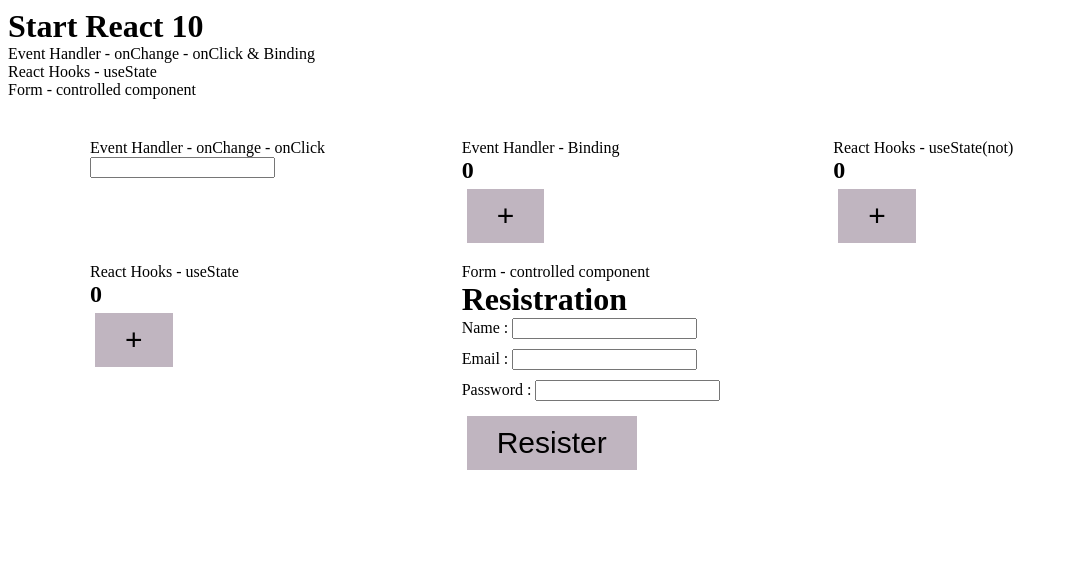
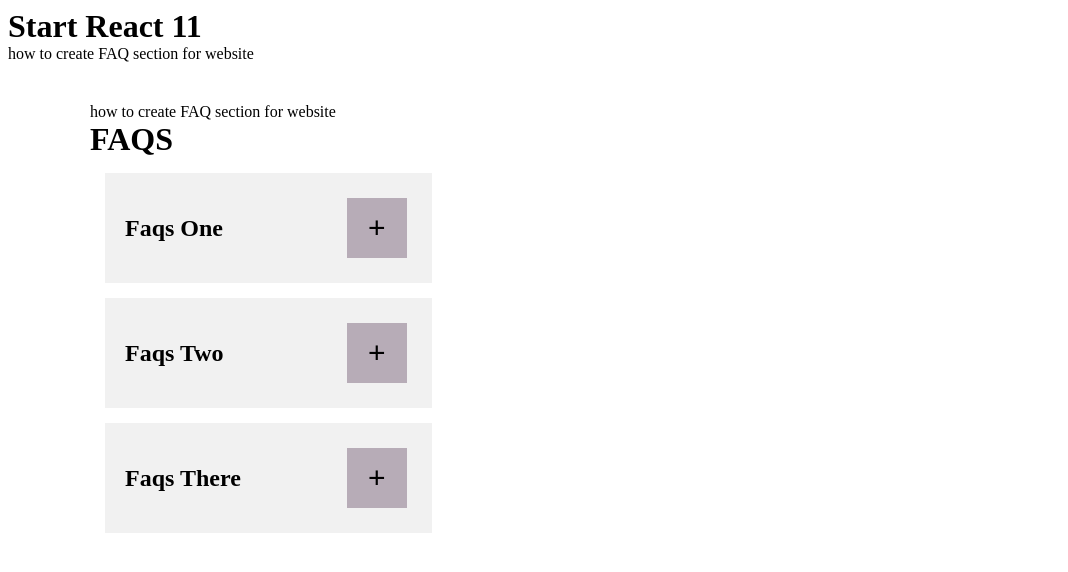
Before and after one commit to ahmmedsabbirbd/react36, a React (Create React App) app: page / in a window 1280 px wide. Shown: the top 572 px of the page, without its empty margins (0-1068 px from the left). Built offline with nearby package versions, Linux system fonts and the light colour scheme.

Commit message:
FAQ section & complete tutorial 28

```diff
--- a/public/style.css
+++ b/public/style.css
@@ -34,6 +34,20 @@
   background-color: #f1f1f1;
 }
 
+.card__header {
+  display: flex;
+  align-items: center;
+  justify-content: space-between;
+}
+
+.card__header button {
+  width: 60px;
+  height: 60px;
+  display: flex;
+  align-items: center;
+  justify-content: center;
+}
+
 @media only screen and (max-width: 767px)  {
 
   .card__wraper {
--- a/src/App.js
+++ b/src/App.js
@@ -1,18 +1,10 @@
 import React from 'react';
-import Event_Handler_Class from './Event_Handler_Class';
-import Event_Handler_Binding from './Event_Handler_Binding';
-import Class from './Hooks_UseState/Class';
-import Hooks_UseState from './Hooks_UseState';
-import Form from './Form_Controlled_Component/Form';
+import FAQS from './FAQS';
 
 function App(){
     return <div className="container">
             <div className="card__wraper">
-                <Event_Handler_Class />
-                <Event_Handler_Binding />
-                <Class />
-                <Hooks_UseState />
-                <Form />
+                <FAQS />
             </div>
         </div>
 }
--- a/src/Event_Handler_Binding/index.js
+++ /dev/null
@@ -1,30 +0,0 @@
-import React, { Component } from 'react';
-
-class Class extends Component {
-
-    constructor (props) {
-        super(props)
-
-        this.state = {
-            count: 0
-        }
-    }
-
-    HandleInIncrement = ()=>  {
-        this.setState({
-            count : this.state.count + 1
-        });
-    }
-
-    render(){
-        return (
-            <div>
-                <p>Event Handler - Binding</p>
-                <h2>{this.state.count}</h2>
-                <button onClick={this.HandleInIncrement}>+</button>
-            </div>
-        )
-    }
-}
-
-export default Class;
--- a/src/Event_Handler_Class/index.js
+++ /dev/null
@@ -1,32 +0,0 @@
-import React, { Component } from 'react';
-
-class Event_Handler_Class extends Component {
-
-    constructor (props) {
-        super(props)
-
-        this.state = {
-            InputVaue: ''
-        }
-    }
-
-    HandleOnChange = (e)=> {
-        this.setState({
-            InputVaue : e.target.value
-        }, ()=>{
-            console.log(this.state.InputVaue);
-        })
-    }
-
-    render(){
-        return (
-            <div>
-                <p>Event Handler - onChange - onClick</p>
-               <input type="text" onChange={this.HandleOnChange} />
-               <p>{this.state.InputVaue}</p>
-            </div>
-        )
-    }
-}
-
-export default Event_Handler_Class;
--- /dev/null
+++ b/src/FAQ.js
@@ -0,0 +1,18 @@
+import React, { useState } from 'react';
+
+const FAQ = (prop)=> {
+    const {title, description} = prop;
+    const [ toggle, setToggle ] = useState(false);
+
+    return (
+        <div className='card'>
+            <div className='card__header'>
+                <h2>{title}</h2>
+                <button onClick={ ()=> setToggle(!toggle)}>{toggle ? "-" : "+"}</button>
+            </div>
+            {toggle ? <p>{description}</p> : ""}
+        </div>
+    )
+}
+
+export default FAQ;
--- /dev/null
+++ b/src/FAQS.js
@@ -0,0 +1,17 @@
+import React, { useState } from 'react';
+import FAQ from './FAQ';
+import FaqsData from './FaqsData';
+
+const FAQS = () => {
+    const [ faqs, setFaqsData ] = useState(FaqsData);
+
+    return (
+        <div>
+            <p>how to create FAQ section for website</p>
+            <h1>FAQS</h1>
+            {faqs.map((faq, index) => <FAQ key={index} {...faq}/>)}
+        </div>
+    )
+}
+
+export default FAQS;
--- /dev/null
+++ b/src/FaqsData.js
@@ -0,0 +1,19 @@
+const FaqsData = [
+    {
+        id: 1,
+        title: "Faqs One",
+        description: "Lorem ipsum, dolor sit amet consectetur adipisicing elit. Nesciunt repellendus, accusantium sed repellat repudiandae temporibus soluta in molestiae fuga architecto eveniet beatae numquam quas sapiente libero reiciendis expedita error obcaecati.",
+    },
+    {
+        id: 2,
+        title: "Faqs Two",
+        description: "Lorem ipsum, dolor sit amet consectetur adipisicing elit. Nesciunt repellendus, accusantium sed repellat repudiandae temporibus soluta in molestiae fuga architecto eveniet beatae numquam quas sapiente libero reiciendis expedita error obcaecati.",
+    },
+    {
+        id: 3,
+        title: "Faqs There",
+        description: "Lorem ipsum, dolor sit amet consectetur adipisicing elit. Nesciunt repellendus, accusantium sed repellat repudiandae temporibus soluta in molestiae fuga architecto eveniet beatae numquam quas sapiente libero reiciendis expedita error obcaecati.",
+    },
+]
+
+export default FaqsData;
--- a/src/Form_Controlled_Component/Form.js
+++ /dev/null
@@ -1,61 +0,0 @@
-import React, { useState } from 'react';
-import style from './Form.module.css';
-
-function Form() {
-    const [name, setName] = useState('');
-    const [email, setEmail] = useState('');
-    const [password, setPassword] = useState('');
-
-    const HandleNameChange = (e)=> {
-        setName(e.target.value);
-    }
-
-    const HandleEmailChange = (e)=> {
-        setEmail(e.target.value);
-    }
-
-    const HandlePasswordChange = (e)=> {
-        setPassword(e.target.value);
-    }
-
-    let userInfo = {
-        name,
-        email,
-        password
-    }
-
-    const HandleSubmit = (e)=> {
-        e.preventDefault();
-        console.log('Submited');
-        console.log(userInfo);
-    }
-
-    return (
-        <div>
-            <p>Form - controlled component</p>
-            <h1>Resistration</h1>
-            <form action="" onSubmit={HandleSubmit} >
-                <div className={style.formGroup} >
-                    <label htmlFor="" >Name : </label>
-                    <input name='name' id='name' type="text" onChange={HandleNameChange} value={name} required />
-                </div>
-
-                <div className={style.formGroup} >
-                    <label htmlFor="" >Email : </label>
-                    <input name='email' id='email' type="email" value={email} onChange={HandleEmailChange} required />
-                </div>
-
-                <div className={style.formGroup} >
-                    <label htmlFor="" >Password : </label>
-                    <input name='password' id='password' type="password" value={password} onChange={HandlePasswordChange} required />
-                </div>
-
-                <div className={style.formGroup} >
-                    <button type='submit'>Resister</button>
-                </div>
-            </form>
-        </div>
-    )
-}
-
-export default Form;
--- a/src/Form_Controlled_Component/Form.module.css
+++ /dev/null
@@ -1,7 +0,0 @@
-.formGroup {
-    margin-bottom: 10px;
-}
-
-.label {
-    display: block;
-}
--- a/src/Hooks_UseState/Class.js
+++ /dev/null
@@ -1,30 +0,0 @@
-import React, { Component } from 'react';
-
-class Class extends Component {
-
-    constructor (props) {
-        super(props)
-
-        this.state = {
-            count: 0
-        }
-    }
-
-    HandleInIncrement = ()=>  {
-        this.setState({
-            count : this.state.count + 1
-        });
-    }
-
-    render(){
-        return (
-            <div>
-                <p>React Hooks - useState(not)</p>
-                <h2>{this.state.count}</h2>
-                <button onClick={this.HandleInIncrement}>+</button>
-            </div>
-        )
-    }
-}
-
-export default Class;
--- a/src/Hooks_UseState/index.js
+++ /dev/null
@@ -1,19 +0,0 @@
-import React, { useState } from 'react';
-
-function Hooks_UseState () {
-
-    const [count, setCount] = useState(0);
-    const HandleOnClick = ()=> {
-        setCount(count + 1)
-    }
-
-    return (
-        <div>
-            <p>React Hooks - useState</p>
-            <h2>{count}</h2>
-            <button onClick={HandleOnClick} disabled={count === 5 ? true : false}>+</button>
-        </div>
-    )
-}
-
-export default Hooks_UseState;
--- a/src/index.js
+++ b/src/index.js
@@ -2,14 +2,12 @@
 import ReactDOM from "react-dom/client";
 import App from './App';
 
-const tutorial = 10;
+const tutorial = 11;
 
 ReactDOM.createRoot(document.getElementById("root")).render(
     <div>
         <h1 className='title'>Start React {tutorial}</h1>
-        <p>Event Handler - onChange - onClick & Binding </p>
-        <p>React Hooks - useState</p>
-        <p>Form - controlled component</p>
+        <p>how to create FAQ section for website</p>
 
         <App />
     </div>
```
